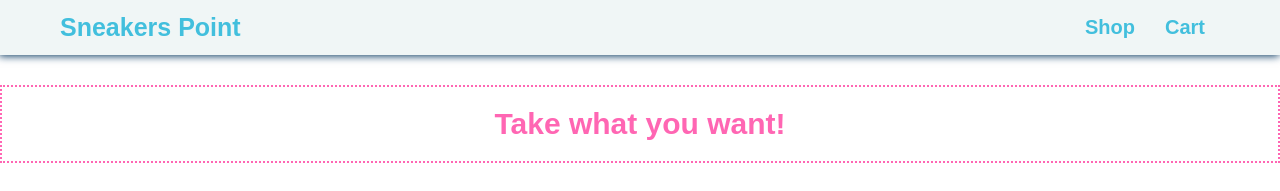
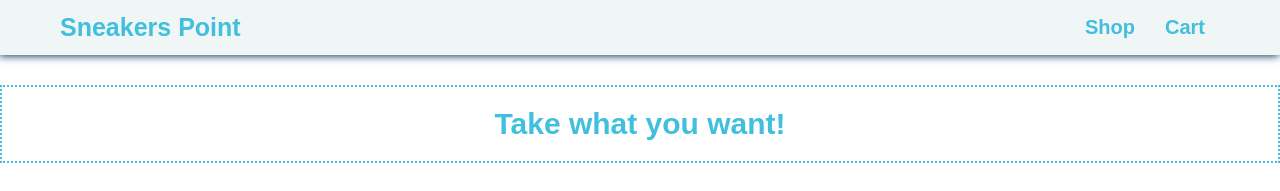
Before and after one commit to l-legren/my_shopping-app, a React (Create React App) app: page /shopping in a window 1280 px wide. Shown: the top 191 px of the page. Built offline with nearby package versions, Linux system fonts and the light colour scheme; a web font is replaced by a local one.

Commit message:
changed some right-oriented pictures

```diff
--- a/src/components/GridProducts/mockedItems.json
+++ b/src/components/GridProducts/mockedItems.json
@@ -17,7 +17,7 @@
         "quantity": 1,
         "sales": true,
         "discount": 110,
-        "thumbnailUrl": "https://assets.reebok.com/images/w_600,f_auto,q_auto/fcb24c3117d74573941aaa22011b7f69_9366/Club_C_85_Vintage_Weiss_BS8242_01_standard.jpg"
+        "thumbnailUrl": "https://static.footshop.com/318127/42276.jpg"
     },
     {
         "albumId": 1,
@@ -27,7 +27,7 @@
         "quantity": 1,
         "sales": true,
         "discount": 112,
-        "thumbnailUrl": "https://assets.adidas.com/images/w_600,f_auto,q_auto/8df5ab4346d7475ebb08a91500a047d3_9366/Continental_80_Schuh_Weiss_G27706_01_standard.jpg"
+        "thumbnailUrl": "https://media.sivasdescalzo.com/media/catalog/product/E/G/EG6719_sivasdescalzo-adidas-CONTINENTAL_80-1576500561-1.jpg?quality=90&fit=bounds&width=420"
     },
     {
         "albumId": 1,
@@ -77,7 +77,7 @@
         "quantity": 1,
         "sales": true,
         "discount": 90,
-        "thumbnailUrl": "https://assets.adidas.com/images/w_320,f_auto,q_auto:sensitive,fl_lossy,c_fill,g_auto/b56f062b132c400ab494ac67011578a5_9366/Ultraboost_4.0_DNA_Shoes_White_FY9120_01_standard.jpg"
+        "thumbnailUrl": "https://kickz.akamaized.net/de/media/images/p/600/adidas_originals-ZX_2K_BOOST-FTWWHT_FTWWHT_GREONE-1.jpg"
     },
     {
         "albumId": 1,
@@ -97,7 +97,7 @@
         "quantity": 1,
         "sales": false,
         "discount": 110,
-        "thumbnailUrl": "https://assets.adidas.com/images/w_600,f_auto,q_auto/b56f062b132c400ab494ac67011578a5_9366/Ultraboost_DNA_4.0_Laufschuh_Weiss_FY9120_01_standard.jpg"
+        "thumbnailUrl": "https://static.footshop.com/438874-full_product/80896.jpg"
     },
     {
         "albumId": 1,
@@ -107,7 +107,7 @@
         "quantity": 1,
         "sales": false,
         "discount": 110,
-        "thumbnailUrl": "https://assets.adidas.com/images/w_600,f_auto,q_auto/29d99d71262249438241ab57011b3b10_9366/Superstar_Vegan_Schuh_Weiss_FW2295_01_standard.jpg"
+        "thumbnailUrl": "https://redsport.vteximg.com.br/arquivos/ids/1020561-1000-1000/GA050008627_2.jpg?v=637193577667270000"
     },
     {
         "albumId": 1,
@@ -117,6 +117,6 @@
         "quantity": 1,
         "sales": false,
         "discount": 110,
-        "thumbnailUrl": "https://static.nike.com/a/images/t_PDP_1280_v1/f_auto,q_auto:eco/cljsflkbviirew1leboc/revolution-5-laufschuh-FDtTsz.png"
+        "thumbnailUrl": "https://www.sportdeal24.de/media/image/product/434466/md/nike-revolution-5-damen-laufschuhe-white-black-light-bone-gum-lig-39.jpg.webp"
     }
 ]
--- a/src/pages/styles.js
+++ b/src/pages/styles.js
@@ -28,12 +28,12 @@ export const HeadlineContainer = styled.div`
     display: flex;
     justify-content: center;
     align-items: center;
-    border: 2px dotted #ff66b3;
+    border: 2px dotted #42bfdd;
     margin: 30px 0 30px 0;
 `;
 
 export const HeadlineShopping = styled.h1`
     font-size: 30px;
-    color: #ff66b3;
+    color: #42bfdd;
     cursor: default;
 `;
```
